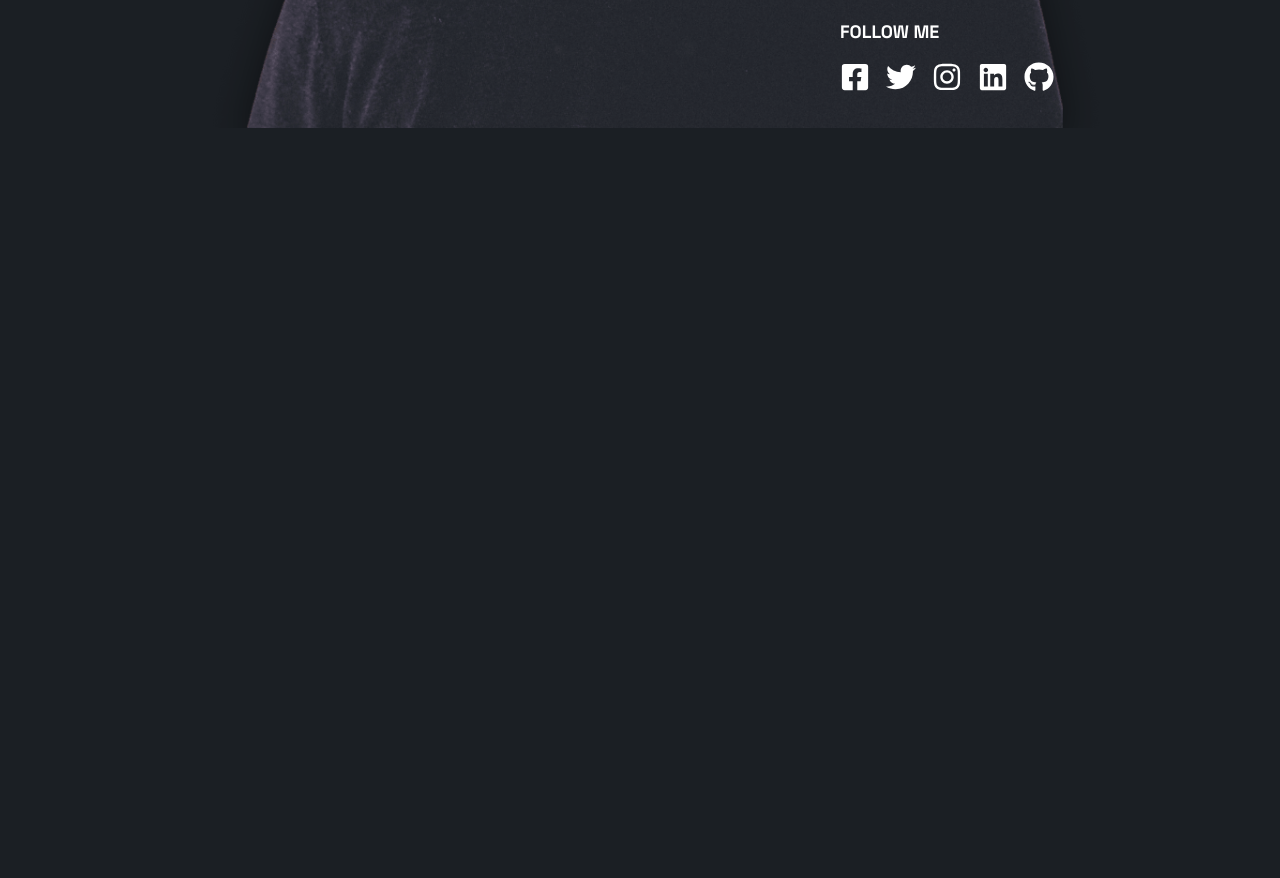
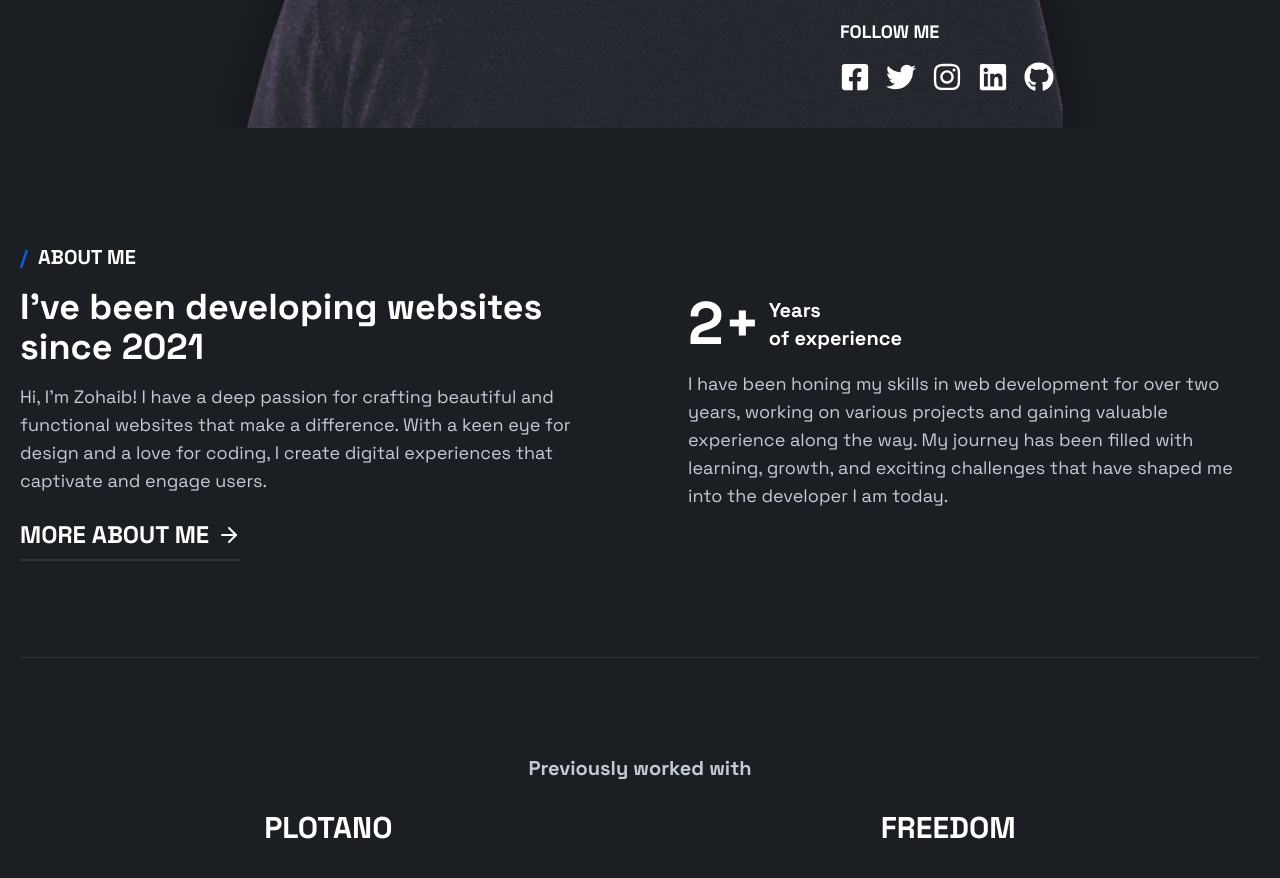
Before and after one commit to napstar-420/my-portfolio-v2, a Next.js app: page / in a window 1280 px wide. Shown: the part 920-1798 px from the top of the page. Before the commit the page ends 1048 px from the top, so only its background shows below. Built offline with nearby package versions, Linux system fonts and the light colour scheme.

Commit message:
feat: Home page < about section

```diff
--- a/app/page.tsx
+++ b/app/page.tsx
@@ -14,6 +14,7 @@ export default function Home() {
   return (
     <main>
       <HeroSection />
+      <About />
     </main>
   );
 }
@@ -92,3 +93,55 @@ function HeroSection() {
     </section>
   );
 }
+
+function About() {
+  return (
+    <section className="relative grid min-h-dvh place-items-center px-5 pb-16 pt-24">
+      <div className="grid gap-16 sm:gap-24 lg:grid-cols-2 lg:items-center">
+        <div className="">
+          <h2 className="mb-4 text-lg font-bold uppercase sm:text-xl">
+            <span className="text-primary">/</span>&nbsp;&nbsp;About me
+          </h2>
+          <h3 className="mb-4 text-2xl font-bold sm:text-4xl">
+            I&apos;ve been developing websites since 2021
+          </h3>
+          <p className="text-light mb-4 sm:text-lg">
+            Hi, I&apos;m Zohaib! I have a deep passion for crafting beautiful
+            and functional websites that make a difference. With a keen eye for
+            design and a love for coding, I create digital experiences that
+            captivate and engage users.
+          </p>
+          <RedirectLink
+            href="/about"
+            label="More about me"
+            className="sm:text-2xl"
+          />
+        </div>
+        <div>
+          <h2 className="mb-4 flex items-center gap-2 text-lg font-bold sm:text-xl">
+            <span className="text-4xl sm:text-6xl">2+</span> Years
+            <br />
+            of experience
+          </h2>
+          <p className="text-light sm:text-lg">
+            I have been honing my skills in web development for over two years,
+            working on various projects and gaining valuable experience along
+            the way. My journey has been filled with learning, growth, and
+            exciting challenges that have shaped me into the developer I am
+            today.
+          </p>
+        </div>
+        <div className="bar-muted lg:col-start-1 lg:col-end-3"></div>
+        <div className="lg:col-start-1 lg:col-end-3">
+          <h2 className="text-light text-center text-lg font-bold  sm:text-xl">
+            Previously worked with
+          </h2>
+          <div className="mt-7 flex items-start justify-around text-2xl font-bold uppercase sm:text-3xl">
+            <h3>Plotano</h3>
+            <h3>Freedom</h3>
+          </div>
+        </div>
+      </div>
+    </section>
+  );
+}
--- a/app/ui/redirect-link.tsx
+++ b/app/ui/redirect-link.tsx
@@ -17,7 +17,7 @@ export default function RedirectLink({
     <Link
       href={href}
       className={clsx(
-        'redirect-link border-muted flex max-w-max items-center gap-2 border-b-2 py-2 uppercase',
+        'redirect-link border-muted flex max-w-max items-center gap-2 border-b-2 py-2 font-bold uppercase',
         className,
       )}
     >
--- a/tailwind.config.ts
+++ b/tailwind.config.ts
@@ -12,14 +12,10 @@ const config: Config = {
         primary: '#075fe4',
         light: '#c3cad5',
         muted: '#2d343f',
+        'background-secondary': '#22282f',
       },
       screens: {
         xs: '480px',
-      },
-      backgroundImage: {
-        'gradient-radial': 'radial-gradient(var(--tw-gradient-stops))',
-        'gradient-conic':
-          'conic-gradient(from 180deg at 50% 50%, var(--tw-gradient-stops))',
       },
     },
   },
```
